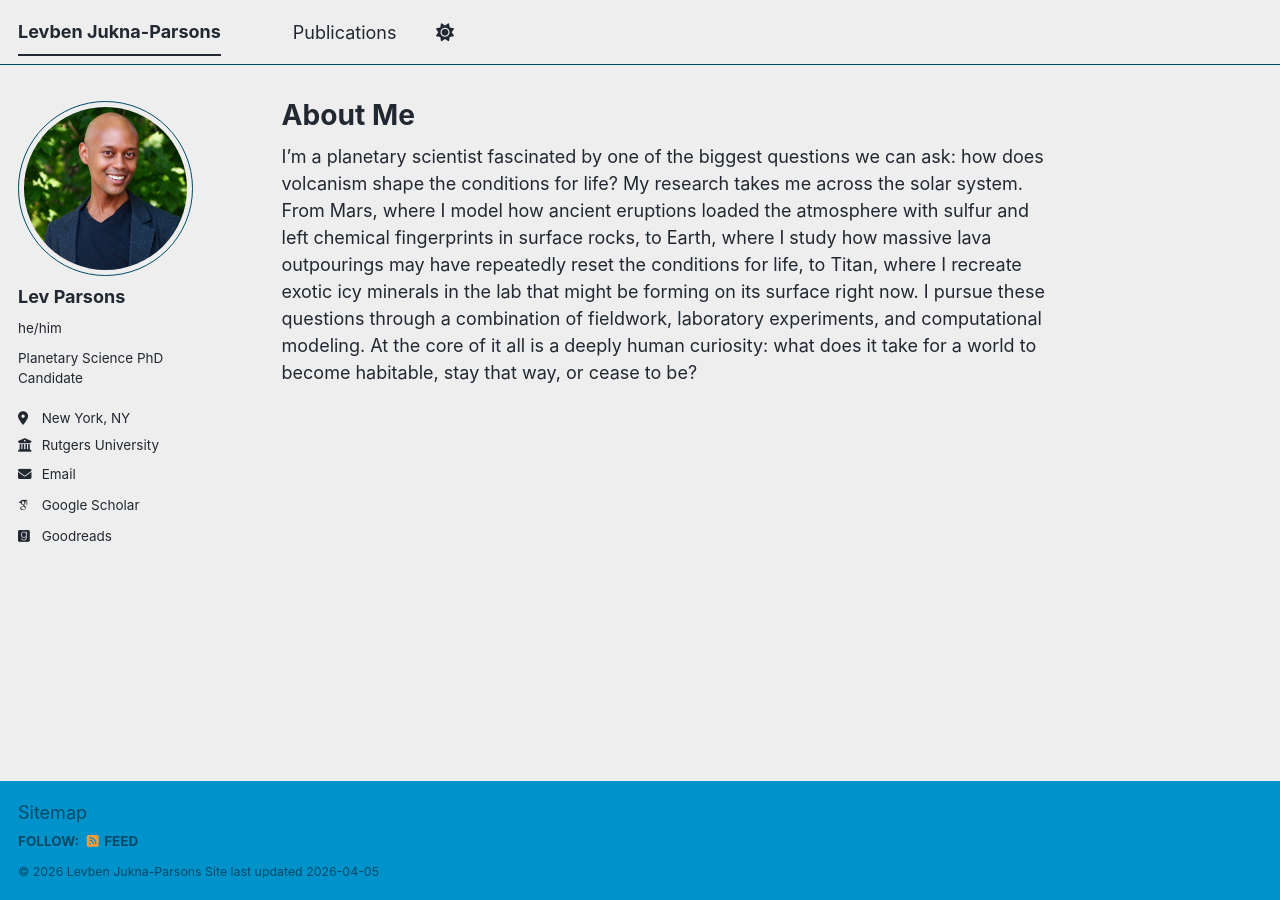
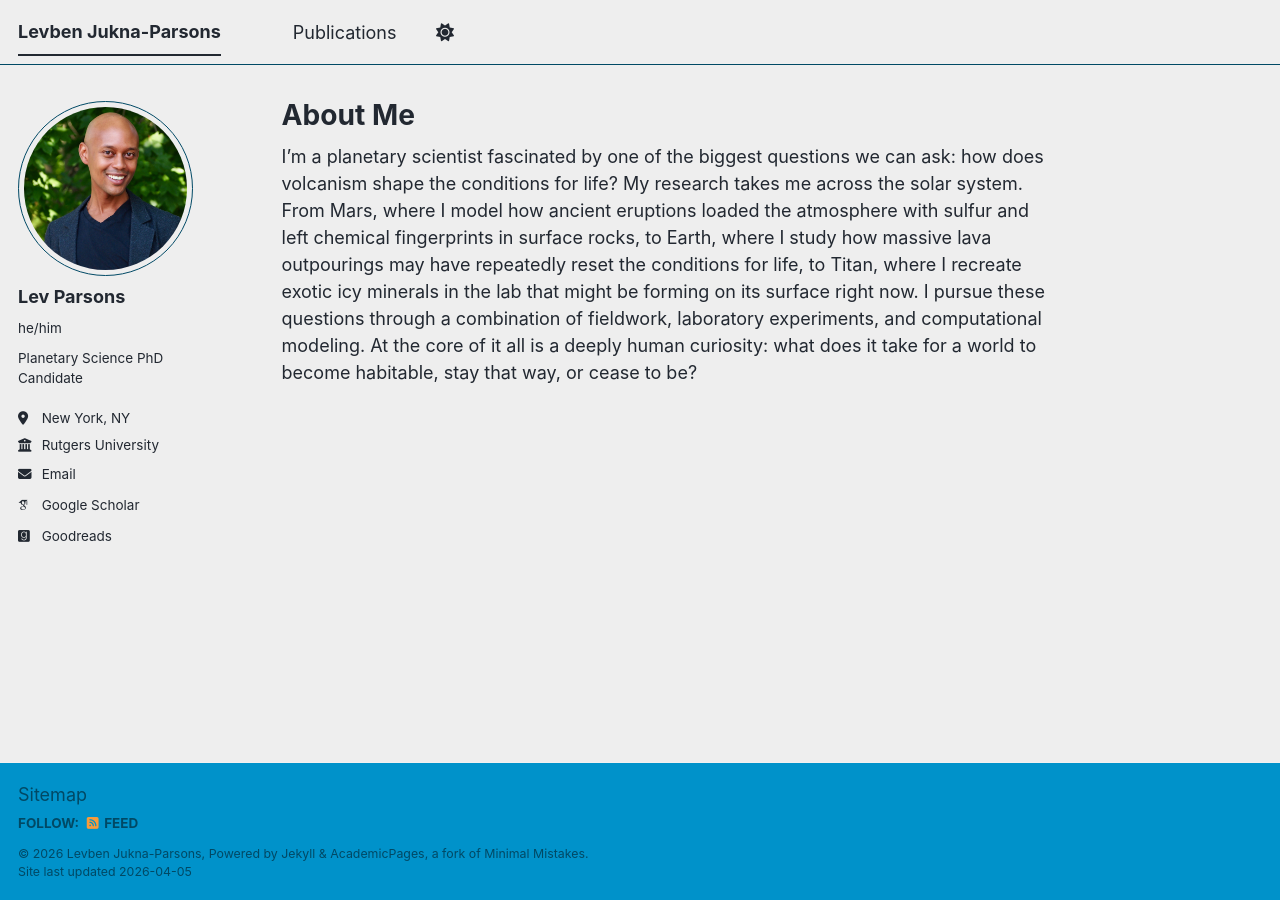
Before and after one commit to levparsons/AcademicWebsite, a Jekyll site: the page built from _pages/about.md, in a window 1280 px wide. Built offline with Jekyll 4.4.1, drawn with Linux system fonts in a browser that asks for light colours; some web fonts are replaced; a script bundle is joined from its source files by our own code; library files that are not in the unit come from our copies.

Commit message:
Update footer.html

```diff
--- a/_includes/footer.html
+++ b/_includes/footer.html
@@ -20,6 +20,6 @@
 {% endif %}
 
 <div class="page__footer-copyright">
-  &copy; {{ site.time | date: '%Y' }} {{ site.name | default: site.title }}
+  &copy; {{ site.time | date: '%Y' }} {{ site.name | default: site.title }}, {{ site.data.ui-text[site.locale].powered_by | default: "Powered by" }} <a href="https://jekyllrb.com" rel="nofollow">Jekyll</a> &amp; <a href="https://github.com/academicpages/academicpages.github.io">AcademicPages</a>, a fork of <a href="https://mademistakes.com/work/minimal-mistakes-jekyll-theme/" rel="nofollow">Minimal Mistakes</a>.<br />
   Site last updated {{ "now" | date: '%Y-%m-%d' }}
 </div>
```
